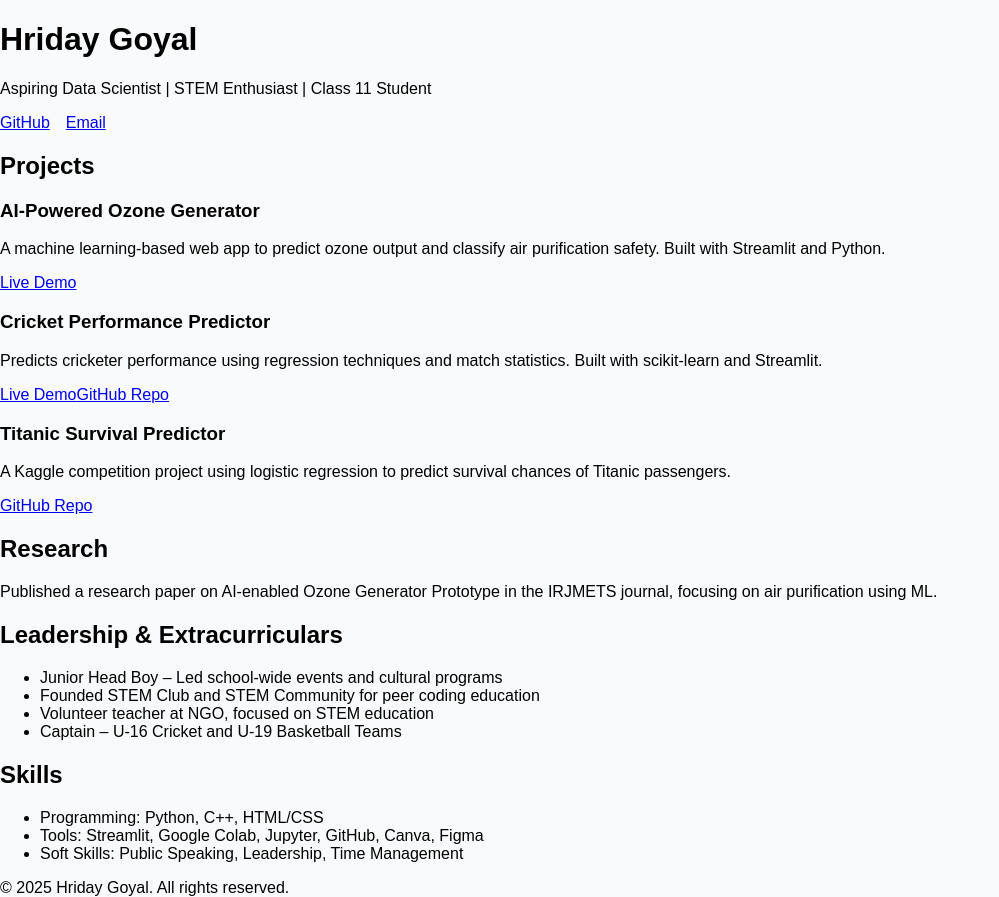
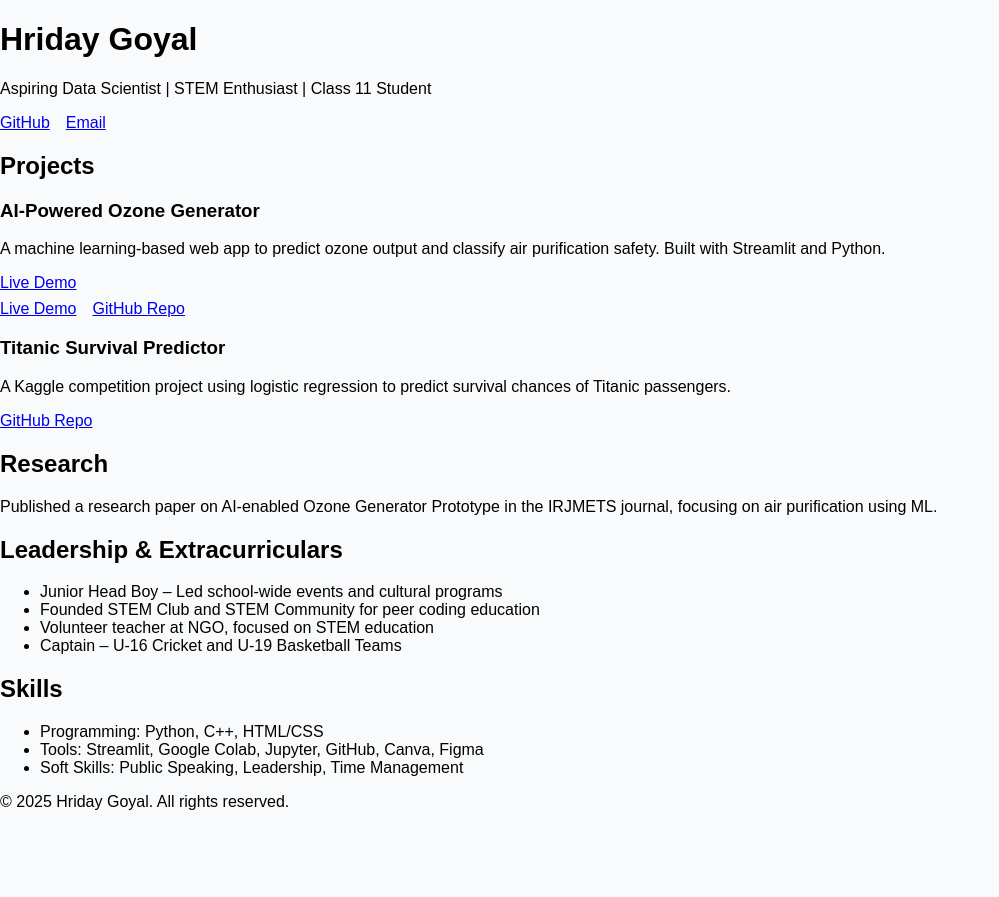
Before and after one commit to hriday-goyal/hriday-portfolio, a React (Vite) app: page / in a window 1280 px wide. Shown: the whole page, without its empty margins (0-999 px from the left). After the commit the page ends 811 px from the top, so only its background shows below. Built offline with nearby package versions, Linux system fonts and the light colour scheme.

Commit message:
Update App.jsx

```diff
--- a/src/App.jsx
+++ b/src/App.jsx
@@ -21,12 +21,11 @@ export default function Portfolio() {
             <a href="https://ozone-ai-ml-ozoneapphriday.streamlit.app" target="_blank" className="text-blue-600 mt-2 block">Live Demo</a>
           </div>
 
-          <div className="bg-white p-4 rounded-xl shadow">
-            <h3 className="text-xl font-bold">Cricket Performance Predictor</h3>
-            <p className="mt-2">Predicts cricketer performance using regression techniques and match statistics. Built with scikit-learn and Streamlit.</p>
-            <a href="https://cricket-performance-predictor-mc4a2kbjp6a5xvjrml3tuc.streamlit.app" target="_blank" className="text-blue-600 mt-2 block">Live Demo</a>
-            <a href="https://github.com/hriday-goyal/cricket-performance-predictor" target="_blank" className="text-blue-600">GitHub Repo</a>
+        <div style={{ display: 'flex', gap: '1rem', marginTop: '0.5rem' }}>
+           <a href="https://cricket-performance-predictor-mc4a2kbjp6a5xvjrml3tuc.streamlit.app" target="_blank" className="text-blue-600 underline">Live Demo</a>
+           <a href="https://github.com/hriday-goyal/cricket-performance-predictor" target="_blank" className="text-blue-600 underline">GitHub Repo</a>
           </div>
+
 
           <div className="bg-white p-4 rounded-xl shadow">
             <h3 className="text-xl font-bold">Titanic Survival Predictor</h3>
```
